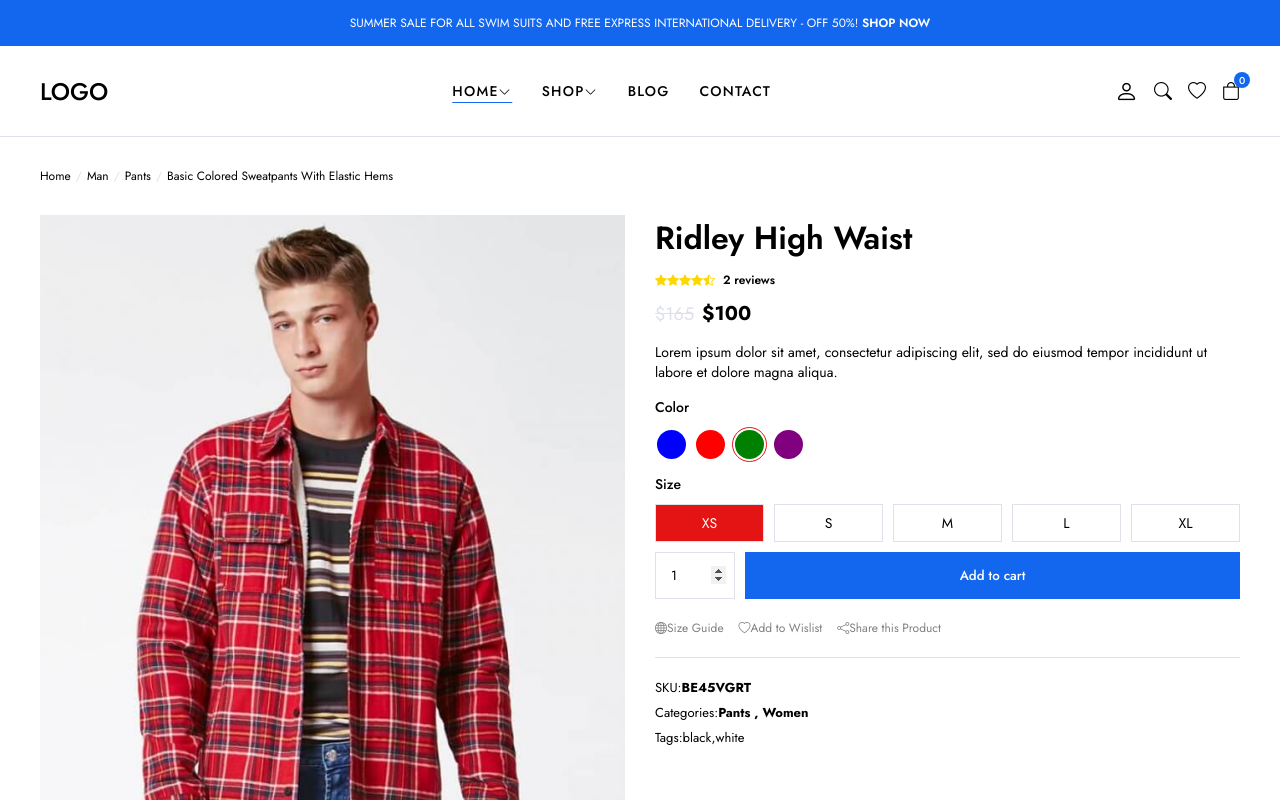
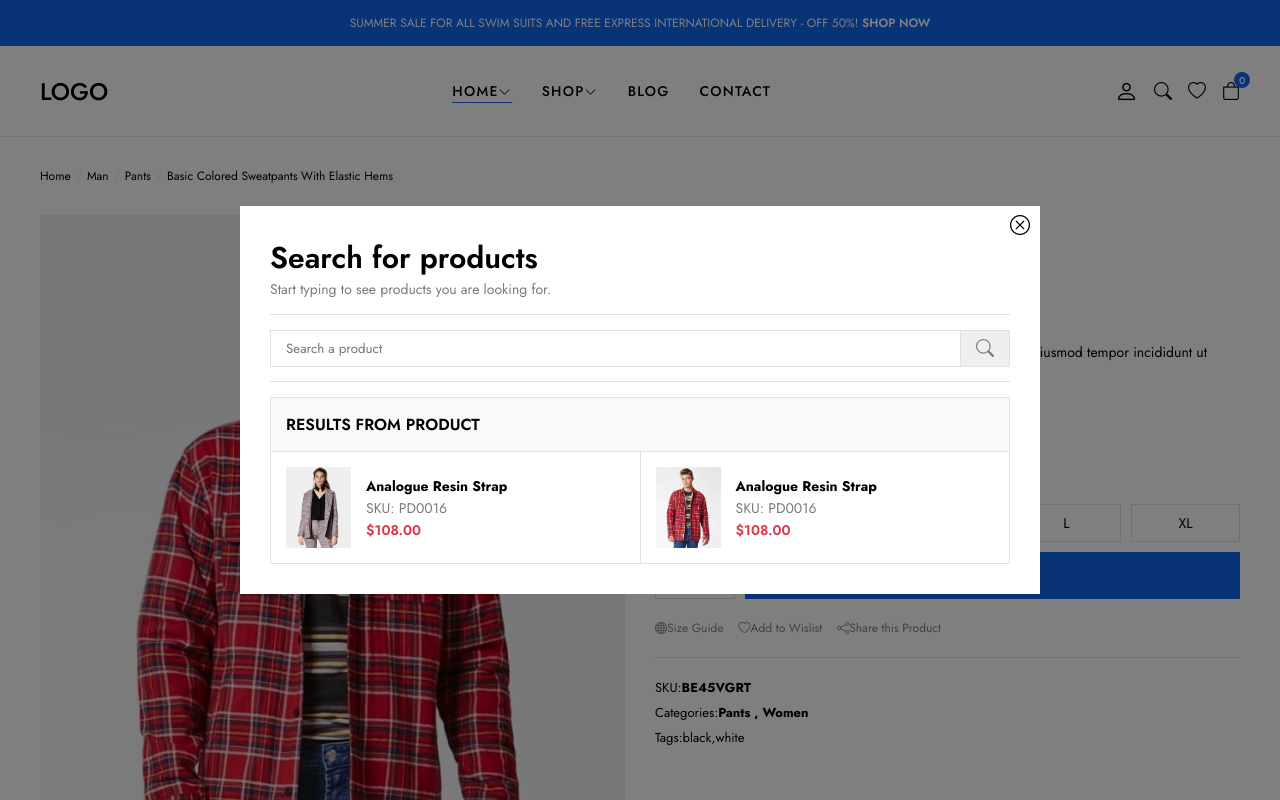
Before and after one commit to dev-ebruates/E-Ticaret-React, a React (Vite) app in the folder frontend/: page / in a window 1280 px wide. Both pictures are taken after a click on the button 1163 px from the left and 91 px from the top of the page. Shown: the top 800 px of the page. Built offline with nearby package versions, Linux system fonts and the light colour scheme.

Commit message:
Search Model  dinamikleştirildi - React Click OutSide uygulandı.

```diff
--- /dev/null
+++ b/frontend/src/Modals/Search/Search.css
@@ -0,0 +1,166 @@
+/*! modal search start  */
+.modal-search {
+  position: absolute;
+  top: 0;
+  left: 0;
+  width: 100%;
+  height: 100%;
+  display: flex;
+  justify-content: center;
+  align-items: center;
+  visibility: hidden;
+  z-index: 999;
+  opacity: 0;
+  transition: 0.3s ease all;
+}
+.modal-search.show{
+  visibility: visible;
+  opacity: 1;
+
+}
+
+.modal-overlay {
+  content: "";
+  width: 100%;
+  height: 100%;
+  background-color: black;
+  position: fixed;
+  top: 0;
+  left: 0;
+  opacity: 0.5;
+}
+
+.modal-wrapper {
+  max-width: 800px;
+  width: 100%;
+  background-color: #fff;
+  position: fixed;
+  z-index: 10;
+  padding: 30px;
+}
+
+.modal-search .modal-title {
+  font-size: 30px;
+  font-weight: 600;
+}
+
+.modal-search .modal-text {
+  font-size: 14px;
+  color: #7a7a7a;
+  padding-bottom: 15px;
+  border-bottom: 1px solid #dee0ea;
+}
+
+.modal-search .search-form {
+  margin-top: 15px;
+  display: flex;
+  position: relative;
+}
+
+.modal-search .search-form::after {
+  content: "";
+  width: 100%;
+  height: 1px;
+  background-color: #dee0ea;
+  position: absolute;
+  bottom: -15px;
+}
+
+.modal-search .search-form input {
+  width: 100%;
+  max-height: 42px;
+  border-color: #dee0ea !important;
+}
+
+.modal-search .search-form button {
+  position: absolute;
+  right: 0;
+  height: 100%;
+  padding: 15px;
+  display: flex;
+  align-items: center;
+  justify-content: center;
+  border: 1px solid #dee0ea;
+}
+
+.modal-search .search-form button i {
+  font-size: 18px;
+  color: #7a7a7a;
+}
+
+.modal-search .search-results {
+  margin-top: 30px;
+}
+
+.modal-search .search-heading {
+  padding: 15px;
+  background-color: #f9f9f9;
+  border: 1px solid #dee0ea;
+}
+
+.modal-search .search-heading h3 {
+  font-size: 16px;
+  font-weight: 600;
+}
+
+.modal-search .results {
+  display: grid;
+  grid-template-columns: 1fr 1fr;
+  border-left: 1px solid #dee0ea;
+}
+
+.modal-search .result-item {
+  display: flex;
+  column-gap: 15px;
+  align-items: center;
+  padding: 15px;
+  border-bottom: 1px solid #dee0ea;
+  border-right: 1px solid #dee0ea;
+  transition: background-color 0.2s eae;
+}
+
+.modal-search .result-item:hover {
+  background-color: #f9f9f9;
+}
+
+.modal-search .search-thumb {
+  max-width: 65px;
+  width: 100%;
+}
+
+.modal-search .search-info {
+  font-size: 14px;
+  display: flex;
+  flex-direction: column;
+}
+
+.modal-search .search-sku {
+  color: #7a7a7a;
+  margin: 2px 0;
+}
+
+.modal-search .search-price {
+  font-weight: 600;
+  color: #dc3545;
+}
+
+.modal-search .bi-x-circle {
+  position: absolute;
+  top: 5px;
+  right: 10px;
+  font-size: 20px;
+  cursor: pointer;
+}
+
+/*! modal search end  */
+
+/* search responsive  */
+
+@media (max-width: 992px) {
+  .modal-search .modal-wrapper {
+    max-width: 370px;
+  }
+  .modal-search .results {
+    grid-template-columns: 1fr;
+  }
+}
--- /dev/null
+++ b/frontend/src/Modals/Search/Search.jsx
@@ -0,0 +1,61 @@
+import "./Search.css";
+const Search = ({ isSearchShow, setIsSearchShow }) => {
+  return (
+    <div className={`modal-search ${isSearchShow ? "show" : ""}`}>
+      <div className="modal-wrapper">
+        <h3 className="modal-title">Search for products</h3>
+        <p className="modal-text">
+          Start typing to see products you are looking for.
+        </p>
+        <form className="search-form">
+          <input type="text" placeholder="Search a product" />
+          <button>
+            <i className="bi bi-search"></i>
+          </button>
+        </form>
+        <div className="search-results">
+          <div className="search-heading">
+            <h3>RESULTS FROM PRODUCT</h3>
+          </div>
+          <div className="results">
+            <a href="#" className="result-item">
+              <img
+                src="img/products/product1/1.png"
+                className="search-thumb"
+                alt=""
+              />
+              <div className="search-info">
+                <h4>Analogue Resin Strap</h4>
+                <span className="search-sku">SKU: PD0016</span>
+                <span className="search-price">$108.00</span>
+              </div>
+            </a>
+            <a href="#" className="result-item">
+              <img
+                src="img/products/product2/1.png"
+                className="search-thumb"
+                alt=""
+              />
+              <div className="search-info">
+                <h4>Analogue Resin Strap</h4>
+                <span className="search-sku">SKU: PD0016</span>
+                <span className="search-price">$108.00</span>
+              </div>
+            </a>
+          </div>
+        </div>
+        <i
+          className="bi bi-x-circle"
+          id="close-search"
+          onClick={() => setIsSearchShow(false)}
+        ></i>
+      </div>
+      <div
+        className="modal-overlay"
+        onClick={() => setIsSearchShow(false)}
+      ></div>
+    </div>
+  );
+};
+
+export default Search;
--- a/frontend/src/components/Layout/Header/Header.jsx
+++ b/frontend/src/components/Layout/Header/Header.jsx
@@ -1,12 +1,12 @@
-import "./Header.css"
-const Header = () => {
+import "./Header.css";
+const Header = ({ setIsSearchShow }) => {
   return (
     <header>
       <div className="global-notification">
         <div className="container">
           <p>
             SUMMER SALE FOR ALL SWIM SUITS AND FREE EXPRESS INTERNATIONAL
-            DELIVERY -  OFF  50%!
+            DELIVERY - OFF 50%!
             <a href="shop.html"> SHOP NOW</a>
           </p>
         </div>
@@ -188,7 +188,10 @@
                 <a href="account.html" className="header-account">
                   <i className="bi bi-person"></i>
                 </a>
-                <button className="search-button">
+                <button
+                  className="search-button"
+                  onClick={() => setIsSearchShow(true)}
+                >
                   <i className="bi bi-search"></i>
                 </button>
                 <a href="#">
@@ -209,4 +212,4 @@
   );
 };
 
-export default Header
+export default Header;
--- a/frontend/src/layouts/MainLayout.jsx
+++ b/frontend/src/layouts/MainLayout.jsx
@@ -1,17 +1,21 @@
-import React from "react";
+
+import { useState } from "react";
+import Search from "../Modals/Search/Search";
 import Footer from "../components/Layout/Footer/Footer";
 import Header from "../components/Layout/Header/Header";
 import Policy from "../components/Layout/Policy/Policy";
 import Proptypes from  "prop-types";
 
 const MainLayout = ({ children }) => {
+  const [isSearchShow, setIsSearchShow] = useState()
   return (
-    <React.Fragment>
-      <Header />
+    <div className="main-layout">
+      <Search isSearchShow={isSearchShow} setIsSearchShow={setIsSearchShow}/>
+      <Header  setIsSearchShow={setIsSearchShow}/>
       {children}
       <Policy />
       <Footer />
-    </React.Fragment>
+    </div>
   );
 };
 
```
